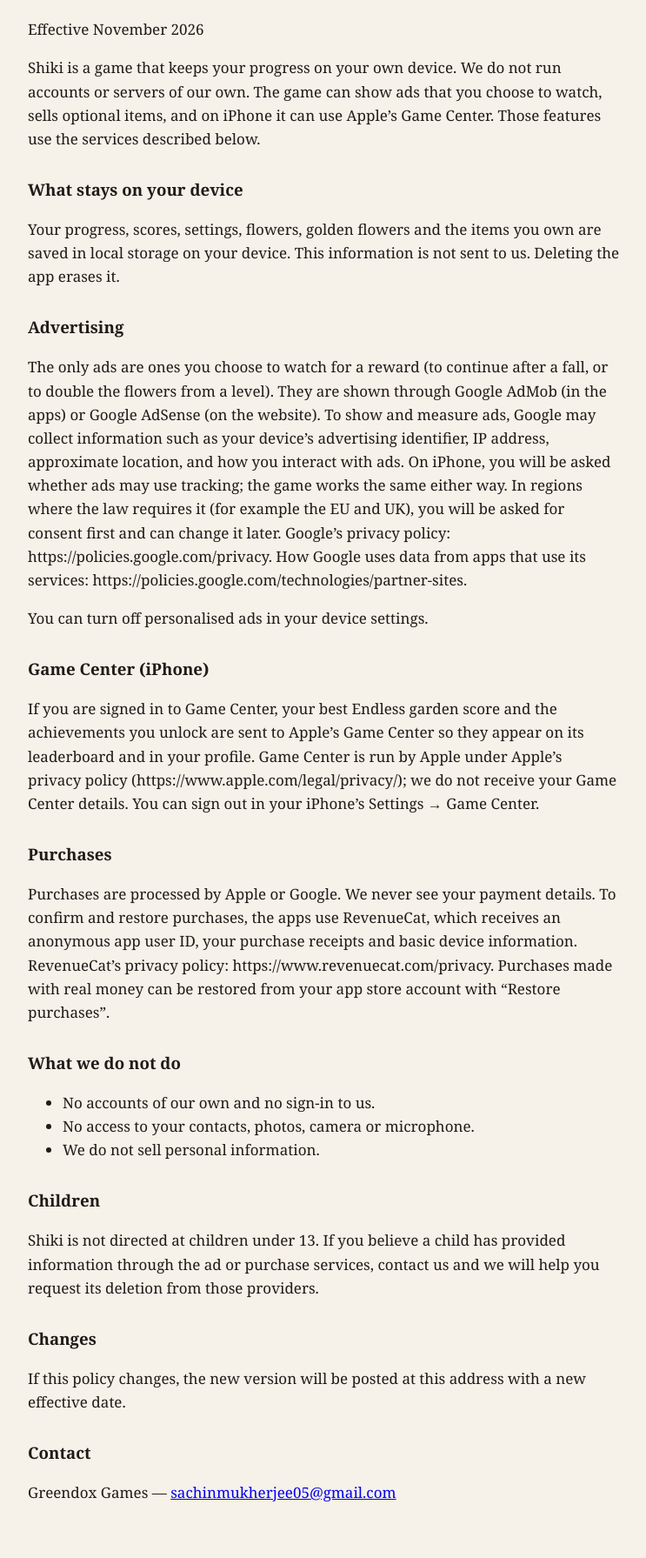
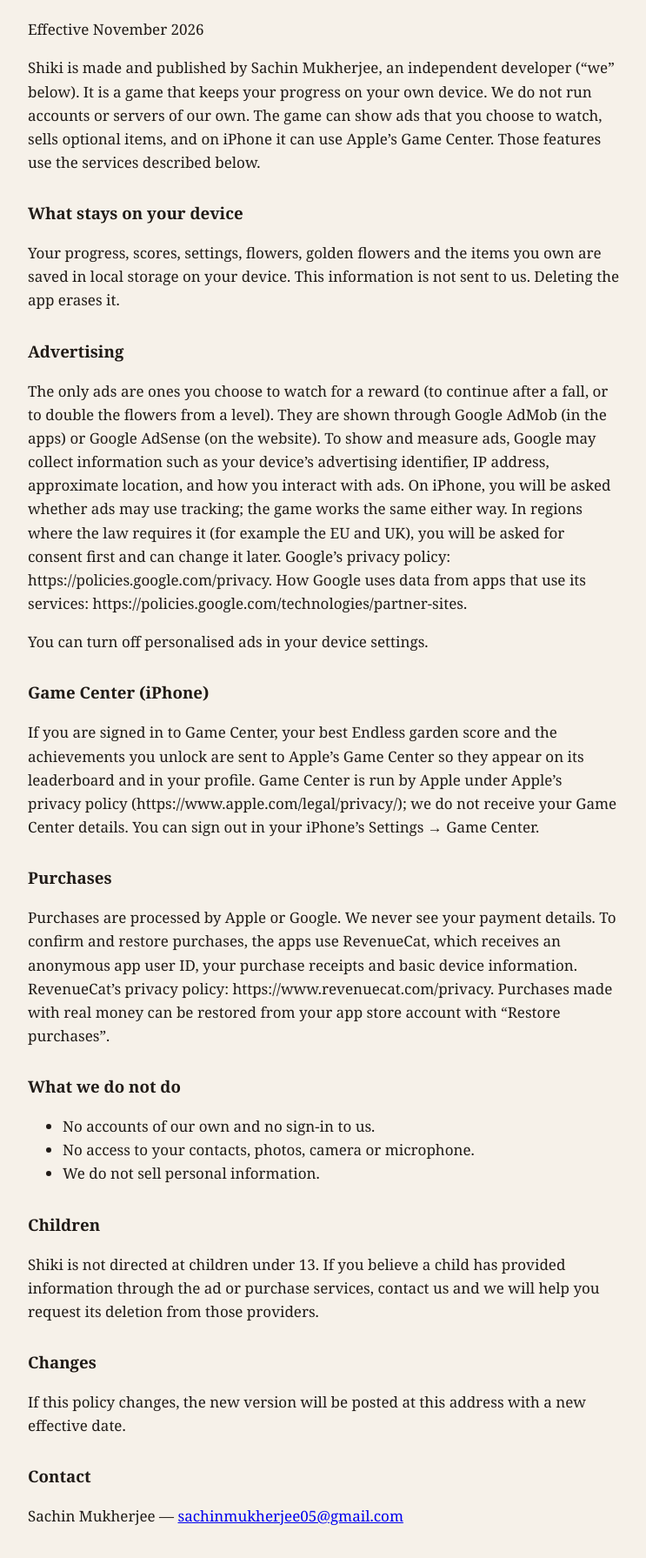
Before and after one commit to paradox0121/Shiki, a plain HTML site: page privacy.html in a window 1280 px wide. Shown: the part 97-1888 px from the top of the page at 87% size, without its empty margins (268-1011 px from the left). Before the commit the page ends 1866 px from the top, so only its background shows below. Drawn offline with Linux system fonts and the light colour scheme.

Commit message:
Add files via upload

```diff
--- a/privacy.html
+++ b/privacy.html
@@ -2,7 +2,7 @@
 <style>body{font:17px/1.6 Georgia,serif;max-width:680px;margin:40px auto;padding:0 20px;color:#201b17;background:#f6f1e9}h1{font-weight:400}h2{font-size:1.1em;margin-top:1.6em}</style></head><body>
 <h1>Shiki — Privacy Policy</h1>
 <p>Effective November 2026</p>
-<p>Shiki is a game that keeps your progress on your own device. We do not run accounts or servers of our own. The game can show ads that you choose to watch, sells optional items, and on iPhone it can use Apple’s Game Center. Those features use the services described below.</p>
+<p>Shiki is made and published by Sachin Mukherjee, an independent developer (“we” below). It is a game that keeps your progress on your own device. We do not run accounts or servers of our own. The game can show ads that you choose to watch, sells optional items, and on iPhone it can use Apple’s Game Center. Those features use the services described below.</p>
 <h2>What stays on your device</h2>
 <p>Your progress, scores, settings, flowers, golden flowers and the items you own are saved in local storage on your device. This information is not sent to us. Deleting the app erases it.</p>
 <h2>Advertising</h2>
@@ -19,5 +19,5 @@
 <h2>Changes</h2>
 <p>If this policy changes, the new version will be posted at this address with a new effective date.</p>
 <h2>Contact</h2>
-<p>Greendox Games — <a href="mailto:sachinmukherjee05@gmail.com">sachinmukherjee05@gmail.com</a></p>
+<p>Sachin Mukherjee — <a href="mailto:sachinmukherjee05@gmail.com">sachinmukherjee05@gmail.com</a></p>
 </body></html>
```
Also changed, not shown: index.html (+1 -1 lines), support.html (+1 -1 lines).
